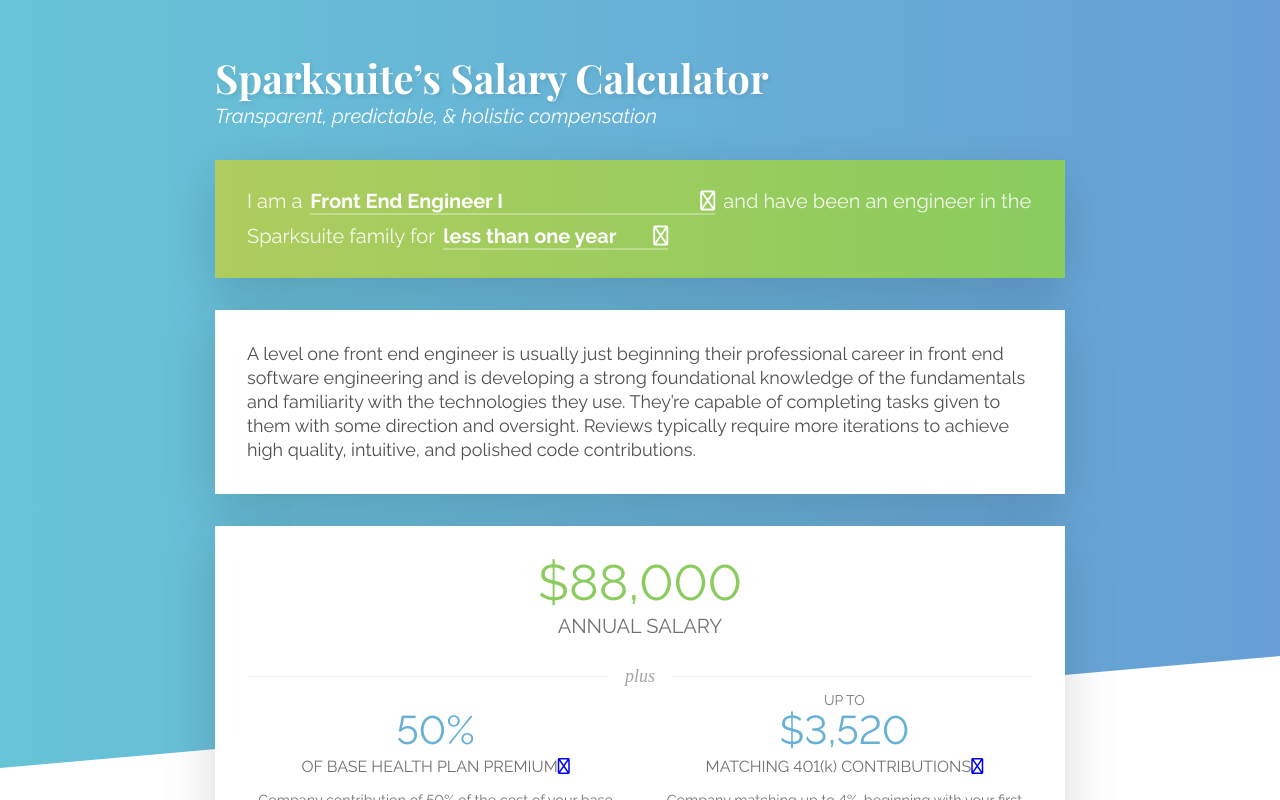
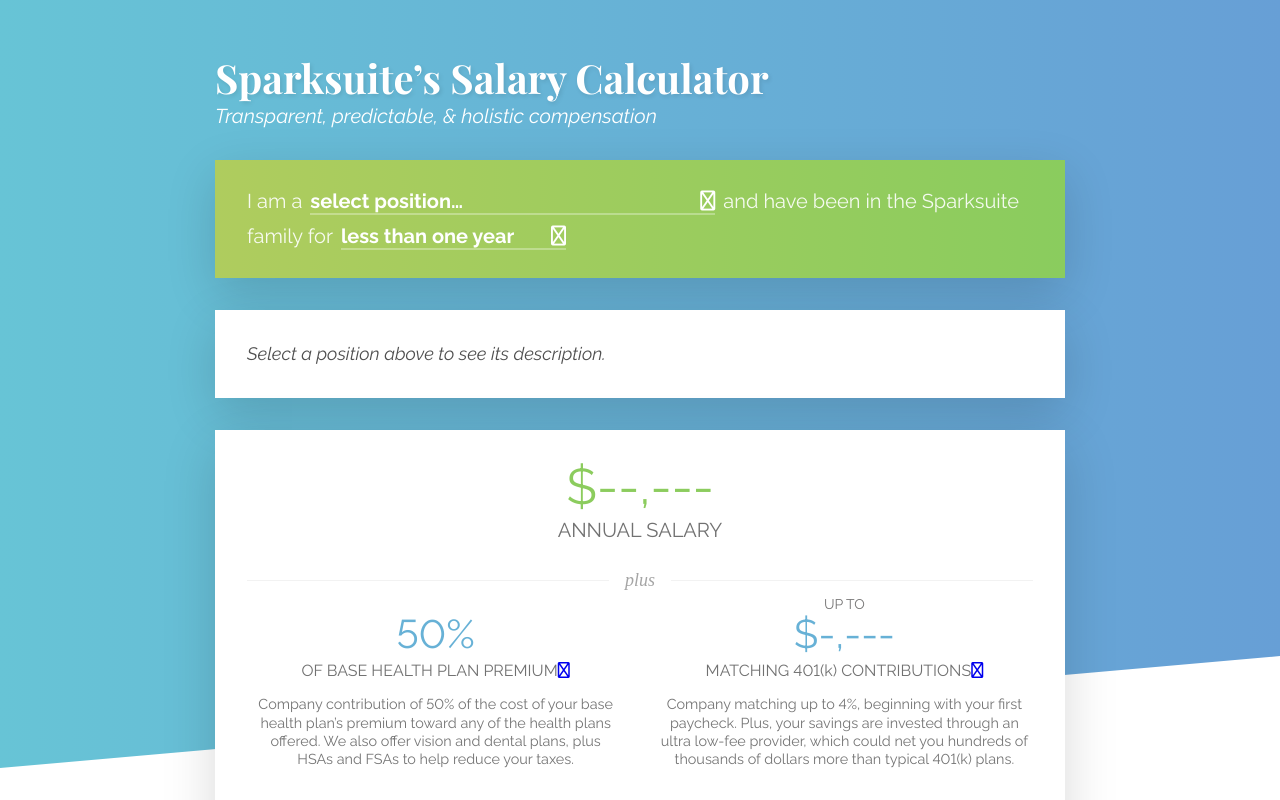
Before and after one commit to sparksuite/salary-calculator, a React (Create React App) app: page / in a window 1280 px wide. Shown: the top 800 px of the page. Built offline with nearby package versions, Linux system fonts and the light colour scheme; some icons are missing; a web font is replaced by a local one.

Commit message:
Start with position field empty
This way, the user has to select a position before seeing the salary.

```diff
--- a/src/components/choices.tsx
+++ b/src/components/choices.tsx
@@ -101,6 +101,10 @@
 				onChange={(value: string) => dispatch(actions.setPosition(value))}
 				ariaLabel='Position'
 			>
+				<option disabled selected>
+					select position…
+				</option>
+
 				{fields.map((field) => (
 					<optgroup key={field.descriptor} label={field.descriptor}>
 						{field.positions.map((position) => (
--- a/src/components/compensation.tsx
+++ b/src/components/compensation.tsx
@@ -116,7 +116,10 @@
 	// Return JSX
 	return (
 		<Container>
-			<Figure amount={annualSalary} subtitle='ANNUAL SALARY' />
+			<Figure
+				amount={selectedPosition ? annualSalary : '$--,---'}
+				subtitle='ANNUAL SALARY'
+			/>
 
 			<Divider text='plus' />
 
@@ -141,7 +144,7 @@
 
 				<div>
 					<Figure
-						amount={annualSalary * 0.04}
+						amount={selectedPosition ? annualSalary * 0.04 : '$-,---'}
 						subtitle='MATCHING 401(k) CONTRIBUTIONS'
 						color='#67b1d6'
 						smaller={true}
--- a/src/components/position-description.tsx
+++ b/src/components/position-description.tsx
@@ -22,7 +22,13 @@
 	}
 
 	// Return JSX
-	return <Container>{positionDescription}</Container>;
+	return (
+		<Container>
+			{positionDescription || (
+				<em>Select a position above to see its description.</em>
+			)}
+		</Container>
+	);
 };
 
 export default PositionDescription;
--- a/src/redux/reducer.ts
+++ b/src/redux/reducer.ts
@@ -4,7 +4,7 @@
 
 // Define initial state
 const initialState: AppState = {
-	position: data.fields[0].roles[0].levels[0].title,
+	position: undefined,
 	tenure: data.tenures[0],
 };
 
--- a/src/redux/types.ts
+++ b/src/redux/types.ts
@@ -1,6 +1,6 @@
 // Export initial state interface
 export interface AppState {
-	position: string;
+	position?: string;
 	tenure: string;
 }
 
```
